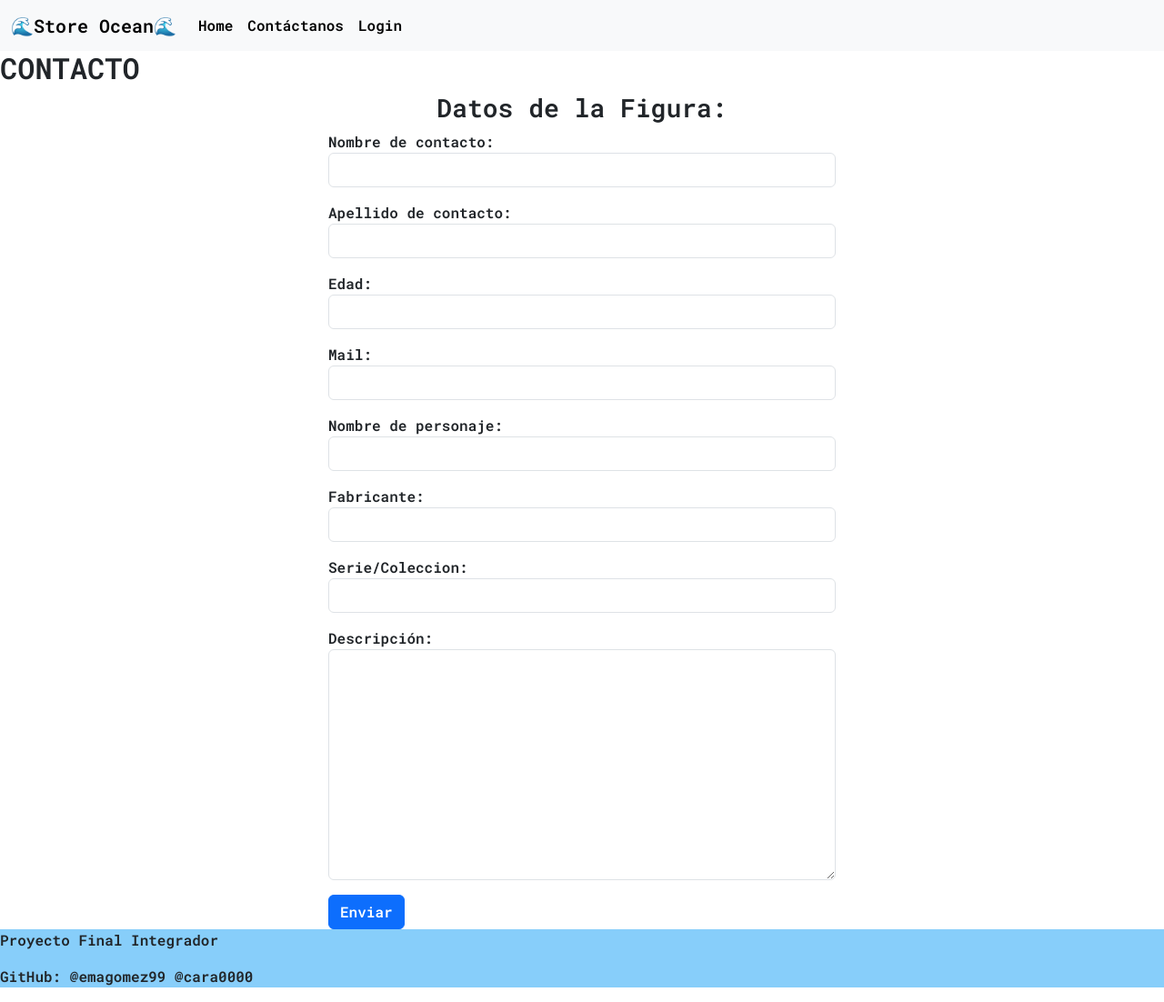
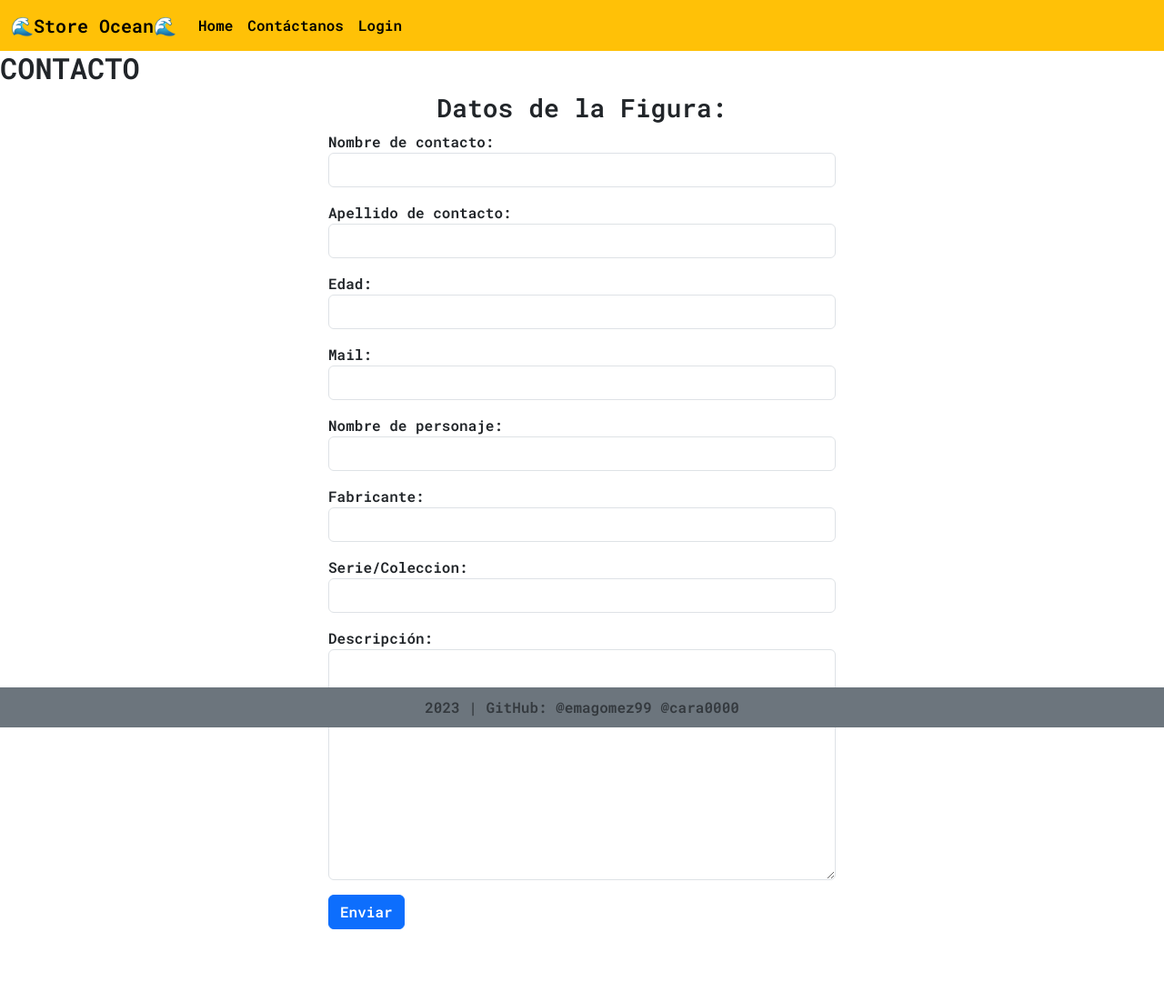
Before and after one commit to emagomez99/CaC_23654_Grupo19_PIG, a Django app: page /store_ocean/contacto in a window 1280 px wide. Shown: the whole page at 91% size. After the commit the page ends 1022 px from the top, so only its background shows below. Run offline with Django 4.2, Linux system fonts and the light colour scheme; some libraries are stand-ins or nearby versions.

Commit message:
fix footer

```diff
--- a/core/static/core/css/base.css
+++ b/core/static/core/css/base.css
@@ -10,8 +10,13 @@ main {
     height: 100%;
 }
 
-footer {
-    background-color: lightskyblue
+.footer {
+    position: fixed;
+    bottom: 0;
+    width: 100%;
+    background-color: #f8f9fa;
+    /* Puedes cambiar el color de fondo según tus preferencias */
+    padding: 10px 0;
 }
 
 .messages {
--- a/core/templates/core/base.html
+++ b/core/templates/core/base.html
@@ -30,7 +30,7 @@
     {% endif %}
 
     <header>
-        <nav class="navbar navbar-expand-lg bg-body-tertiary">
+        <nav class="navbar navbar-expand-lg bg-warning">
             <div class="container-fluid">
                 <a class="navbar-brand" href="#">🌊Store Ocean🌊</a>
                 <button class="navbar-toggler" type="button" data-bs-toggle="collapse"
@@ -103,10 +103,13 @@
         {% block content %}{% endblock %}
     </main>
 
-    <footer>
-        <p>Proyecto Final Integrador</p>
-        <p>GitHub: @emagomez99 @cara0000</p>
+
+    <footer class="footer footer text-center bg-secondary">
+        <div class="container">
+            <span class="text-muted">2023 | GitHub: @emagomez99 @cara0000</span>
+        </div>
     </footer>
+
 </body>
 
 </html>
```
